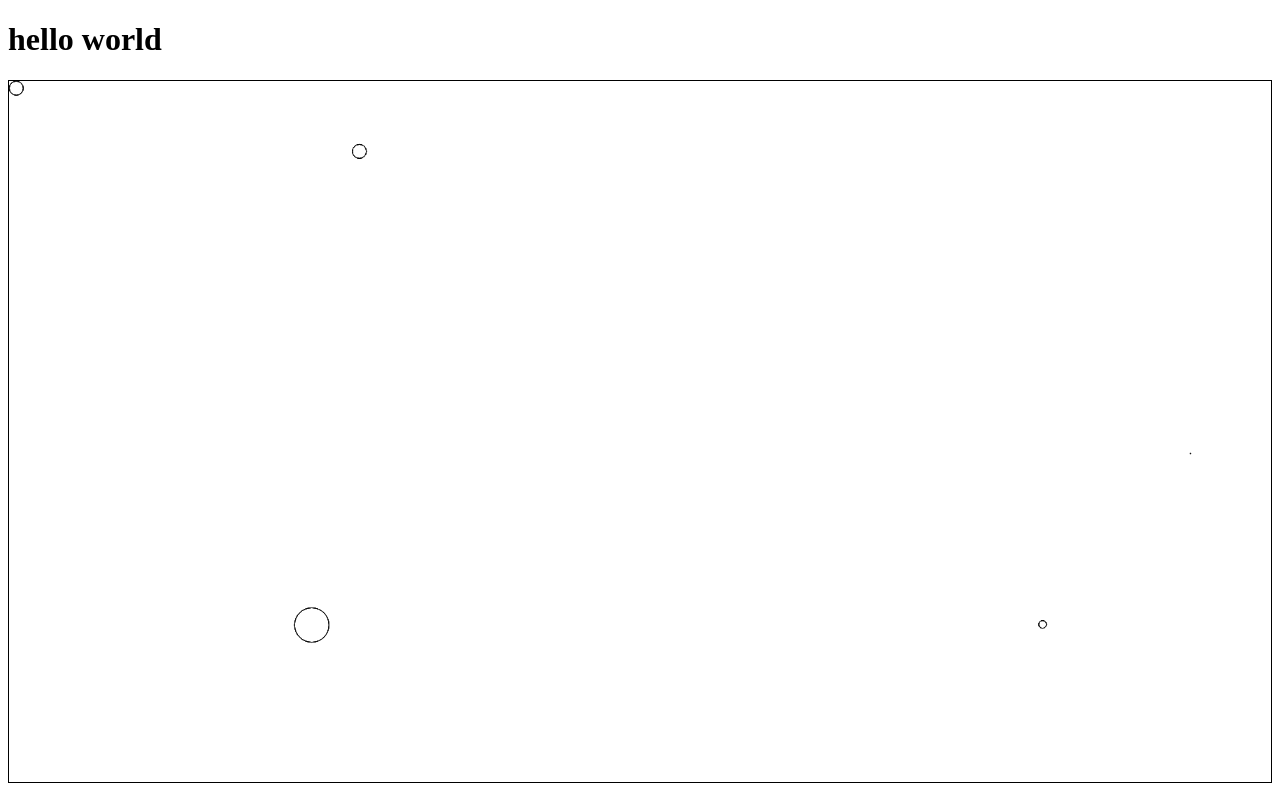
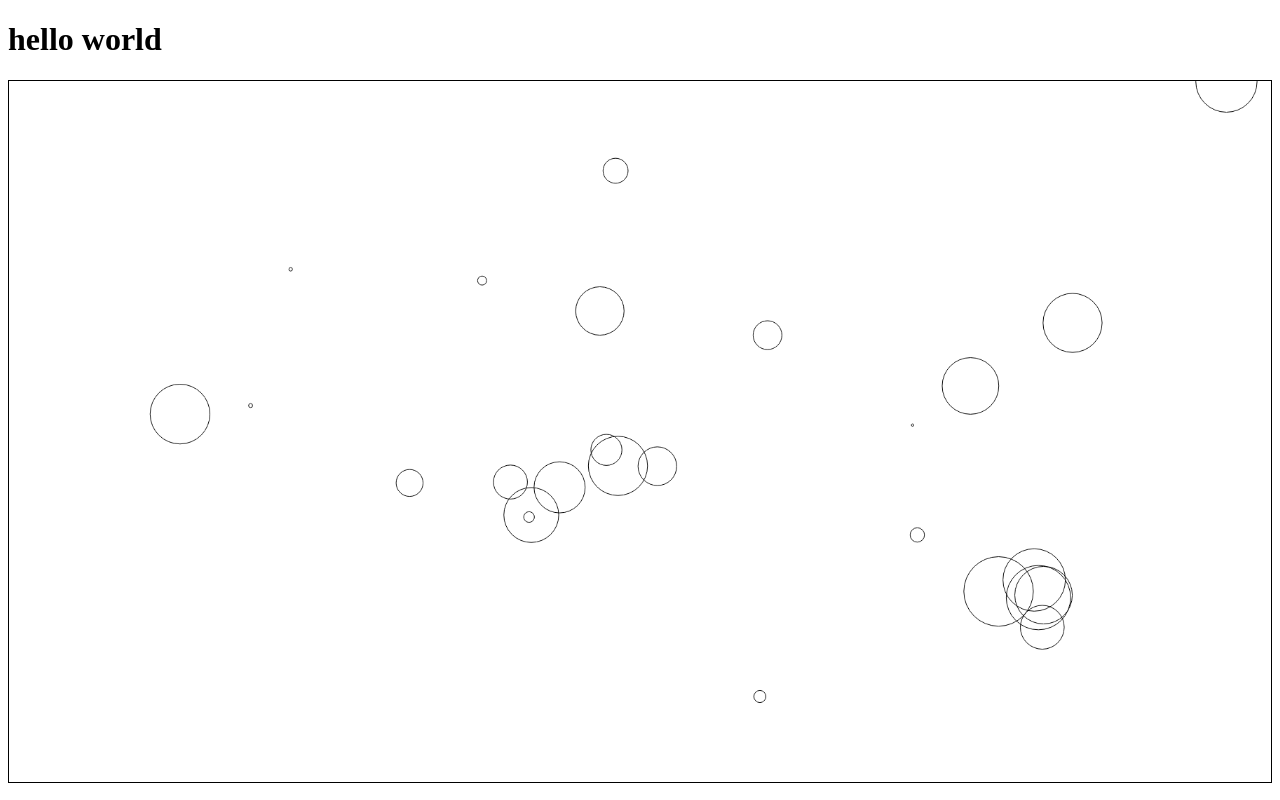
Before and after one commit to abdulmelikbekmez/gravity-sim, a plain HTML site: page index.html in a window 1280 px wide. Drawn offline with Linux system fonts and the light colour scheme.

Commit message:
class structure implemented

```diff
--- a/app.js
+++ b/app.js
@@ -1,18 +1,11 @@
 "use strict";
 var FPS = 60;
-var canvas = document.getElementById("canvas");
-var context = canvas.getContext("2d");
-function drawRect() {
-    context.fillStyle = "#FF0000";
-    context.fillRect(0, 0, 150, 75);
-}
-function drawCircle() {
-    context.beginPath();
-    context.arc(100, 75, 50, 0, 2 * Math.PI);
-    context.fill();
-}
 var Matter = /** @class */ (function () {
-    function Matter(pos_x, pos_y, radius, density) {
+    function Matter(pos_x, pos_y, radius, density, FPS) {
+        this.is_collided = false;
+        this.FPS = FPS;
+        this.canvas = document.getElementById("canvas");
+        this.context = this.canvas.getContext("2d");
         this.pos_x = pos_x;
         this.pos_y = pos_y;
         this.density = density;
@@ -24,7 +17,7 @@ var Matter = /** @class */ (function () {
         this.vel_y = 0;
         this.F_x = 0;
         this.F_y = 0;
-        this.gravity_constant = 6.674 * Math.pow(10, -2);
+        this.gravity_constant = 6.674 * Math.pow(10, 0);
     }
     Matter.prototype.measure_distance_x = function (matter) {
         return this.pos_x - matter.pos_x;
@@ -52,46 +45,65 @@ var Matter = /** @class */ (function () {
             this.acc_y -= (total_force * y_axis) / this.mass;
         }
     };
-    Matter.prototype.measure_vel_pos = function () {
+    Matter.prototype.measure_vel = function () {
         this.vel_x += this.acc_x / FPS;
         this.vel_y += this.acc_y / FPS;
+    };
+    Matter.prototype.measure_pos = function () {
         this.pos_x += this.vel_x / FPS;
         this.pos_y += this.vel_y / FPS;
     };
     Matter.prototype.draw = function () {
-        context.beginPath();
-        context.arc(this.pos_x, this.pos_y, this.radius, 0, 2 * Math.PI);
-        context.stroke();
+        this.context.beginPath();
+        this.context.arc(this.pos_x, this.pos_y, this.radius, 0, 2 * Math.PI);
+        this.context.stroke();
     };
     Matter.prototype.reset = function () {
         this.acc_x = 0;
         this.acc_y = 0;
     };
+    Matter.prototype.collision_detection = function (matter) { };
     return Matter;
 }());
-var matterArray = [new Matter(10, 10, 10, 50), new Matter(500, 100, 10, 50)];
-for (var index = 0; index < 3; index++) {
-    var x = Math.random() * canvas.width;
-    var y = Math.random() * canvas.height;
+var App = /** @class */ (function () {
+    function App() {
+        this.FPS = 60;
+        this.canvas = document.getElementById("canvas");
+        this.context = this.canvas.getContext("2d");
+        this.matterArray = [];
+        this.creataMatterArray(30);
+        this.appLoop();
+    }
+    App.prototype.creataMatterArray = function (matterNumber) {
+        for (var index = 0; index < matterNumber; index++) {
+            var x = Math.random() * this.canvas.width;
+            var y = Math.random() * this.canvas.height;
             var radius = Math.random() * 50;
-    var density = Math.random() * 5;
-    matterArray.push(new Matter(x, y, radius, 1));
+            this.matterArray.push(new Matter(x, y, radius, 1, this.FPS));
         }
+    };
+    App.prototype.appLoop = function () {
+        var _this = this;
         setInterval(function () {
-    context.clearRect(0, 0, canvas.width, canvas.height);
-    for (var _i = 0, matterArray_1 = matterArray; _i < matterArray_1.length; _i++) {
-        var x = matterArray_1[_i];
-        for (var _a = 0, matterArray_2 = matterArray; _a < matterArray_2.length; _a++) {
-            var y = matterArray_2[_a];
+            _this.context.clearRect(0, 0, _this.canvas.width, _this.canvas.height);
+            for (var _i = 0, _a = _this.matterArray; _i < _a.length; _i++) {
+                var x = _a[_i];
+                for (var _b = 0, _c = _this.matterArray; _b < _c.length; _b++) {
+                    var y = _c[_b];
                     if (x == y) {
                         continue;
                     }
                     x.measure_acc(y);
-            x.measure_vel_pos();
+                }
+                x.measure_vel();
+                x.measure_pos();
                 x.draw();
             }
-    }
-    matterArray.forEach(function (matter) {
+            _this.matterArray.forEach(function (matter) {
                 matter.reset();
             });
-}, 1000 / FPS);
+        }, 1000 / this.FPS);
+    };
+    return App;
+}());
+var Game = new App();
```
Also changed, not shown: index.html (+1 -0 lines), 1 other file. Lines whose indentation alone changed are shown as unchanged.
